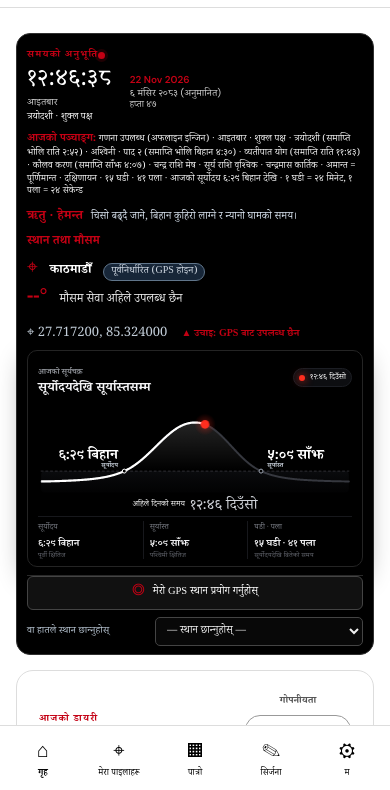
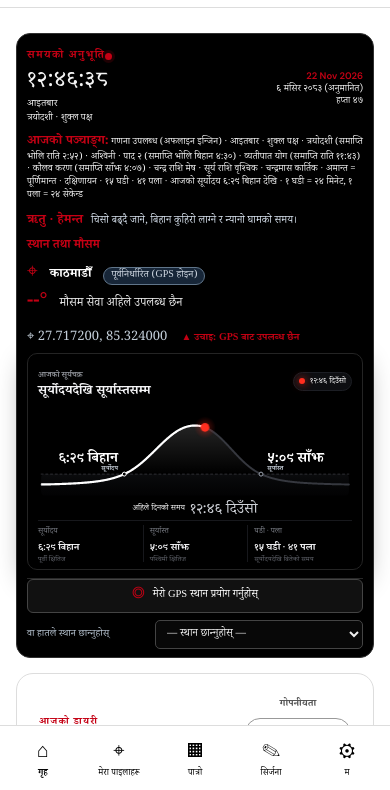
Before and after one commit to kabijwe/PersonalDiary-, a plain HTML site: page index.html in a window 390 px wide. Shown: the part 52-842 px from the top of the page. Drawn offline with nearby package versions, Linux system fonts and the light colour scheme; no server answers.

Commit message:
Align time header and keep live Panchang details white

```diff
--- a/styles.css
+++ b/styles.css
@@ -2279,3 +2279,28 @@ body .book-page.page-turn-prev{animation:pageTurnPrev .28s cubic-bezier(.35,.7,.
  #page-home .sun-location-controls .manual-place select{font-size:9px!important;min-height:26px!important;padding:3px 6px!important}
  #page-home .time-service-status,#page-home .gps-help,#page-home .time-privacy{display:none!important}
 }
+
+/* Final time header alignment and neutral live-data typography. */
+#page-home .time-date{display:flex!important;justify-content:space-between!important;align-items:flex-start!important;gap:10px!important;flex-wrap:nowrap!important}
+#page-home .time-date>div:first-child{min-width:0!important}
+#page-home .time-date-side{margin:0!important;margin-left:auto!important;text-align:right!important;align-items:flex-end!important;min-width:max-content!important}
+#page-home .nepali-clock,#page-home .time-weekday,#page-home .time-tithi,
+#page-home .time-date-side b,#page-home .time-date-side span{color:#f4f4f4!important}
+#page-home .time-card-head .eyebrow{color:#C40014!important;font-weight:750!important;font-size:12px!important}
+#page-home .panchang-summary .panchang-summary-heading{color:#C40014!important;font-weight:750!important;font-size:13px!important}
+#page-home .panchang-summary #panchangSummaryText{color:#f2f2f2!important}
+@media(max-width:650px){
+ #page-home .time-date{gap:8px!important;flex-wrap:nowrap!important}
+ #page-home .time-date-side{min-width:0!important;max-width:46%!important}
+ #page-home .time-date-side b,#page-home .time-date-side span{font-size:9.5px!important;line-height:1.25!important}
+ #page-home .nepali-clock{font-size:23px!important}
+ #page-home .time-card-head .eyebrow{font-size:11px!important}
+ #page-home .sun-location-controls{position:sticky!important;bottom:calc(62px + env(safe-area-inset-bottom))!important;z-index:25!important;background:#000!important;padding:3px 0!important}
+}
+@media(max-height:760px) and (max-width:650px){
+ #page-home .panchang-summary #panchangSummaryText{font-size:9px!important;line-height:1.28!important}
+ #page-home .time-weather .location-coordinates{display:flex!important;flex-wrap:wrap!important}
+ #page-home .sun-card{padding-top:6px!important;padding-bottom:5px!important}
+ #page-home #sunPath{max-height:92px!important}
+ #page-home .sun-location-controls .location-button{min-height:28px!important;padding:4px 7px!important}
+}
```
